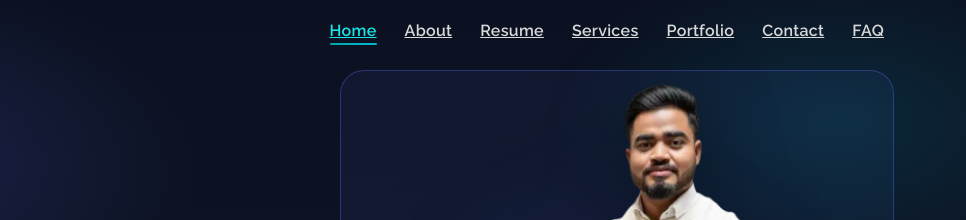
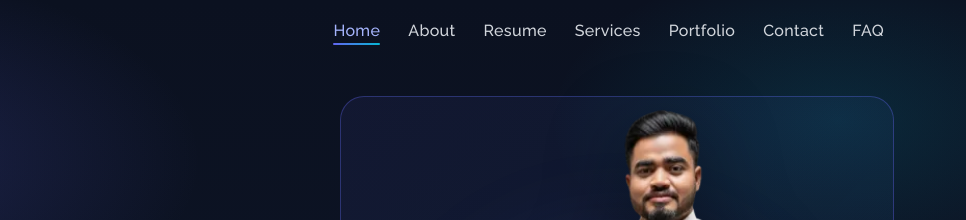
Before and after one commit to nishadrakesh2054/resume, a website: page index.html in a window 1280 px wide. Shown: the top 220 px of the page, 314-1280 px from the left. Drawn offline with Linux system fonts and the light colour scheme; a web font is replaced by a local one.

Commit message:
color chnage

```diff
--- a/assets/css/main.css
+++ b/assets/css/main.css
@@ -71,6 +71,20 @@ a {
 
 a:hover {
   color: color-mix(in srgb, var(--accent-color), transparent 25%);
+  text-decoration: none;
+}
+
+/* Bootstrap reboot adds underlines — keep chrome links clean */
+.navmenu a,
+.navmenu a:hover,
+.navmenu a:focus,
+.navmenu a:active,
+.navmenu a:visited,
+.footer a,
+.footer a:hover,
+.footer a:focus,
+.footer a:active,
+.footer a:visited {
   text-decoration: none;
 }
 
@@ -260,6 +274,7 @@ h6 {
     justify-content: space-between;
     white-space: nowrap;
     transition: 0.3s;
+    text-decoration: none;
   }
 
   .navmenu a i,
@@ -419,6 +434,7 @@ h6 {
     justify-content: space-between;
     white-space: nowrap;
     transition: 0.3s;
+    text-decoration: none;
   }
 
   .navmenu a i,
@@ -658,10 +674,12 @@ h6 {
   color: color-mix(in srgb, var(--default-color), transparent 20%);
   display: inline-block;
   line-height: 1;
+  text-decoration: none;
 }
 
 .footer .footer-links ul a:hover {
   color: var(--accent-color);
+  text-decoration: none;
 }
 
 .footer .footer-contact p {
--- a/index.html
+++ b/index.html
@@ -99,11 +99,8 @@
     <link rel="preload" href="assets/img/profile/alex1.webp" as="image" type="image/webp" fetchpriority="high" />
     <link rel="preload" href="assets/fonts/mulish-700.woff2" as="font" type="font/woff2" crossorigin />
     <link rel="preload" href="assets/fonts/roboto-400.woff2" as="font" type="font/woff2" crossorigin />
-    <!-- Core path: sync on all viewports (restores desktop LCP/layout) -->
+    <!-- Core path: Bootstrap first, then site CSS overrides its link underlines -->
     <link rel="stylesheet" href="assets/fonts/fonts-home.css" />
-    <link rel="stylesheet" href="assets/css/premium.css" />
-    <link rel="stylesheet" href="assets/css/main.css" />
-    <!-- Desktop: Bootstrap blocks; mobile: non-blocking + async load below -->
     <link rel="stylesheet" href="assets/vendor/bootstrap/css/bootstrap.min.css" media="(min-width: 992px)" />
     <link
       rel="stylesheet"
@@ -111,6 +108,8 @@
       media="print"
       onload="this.media='(max-width: 991.98px)'"
     />
+    <link rel="stylesheet" href="assets/css/main.css" />
+    <link rel="stylesheet" href="assets/css/premium.css" />
     <link rel="stylesheet" href="assets/css/mobile-performance.css" media="(max-width: 991.98px)" />
     <!-- Non-critical: async on all viewports -->
     <link rel="stylesheet" href="assets/fonts/fonts-deferred.css" media="print" onload="this.media='all'" />
```
